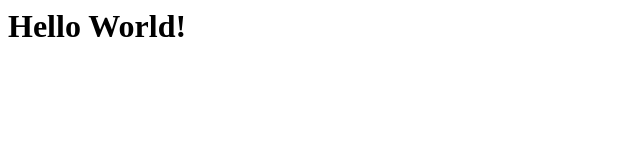
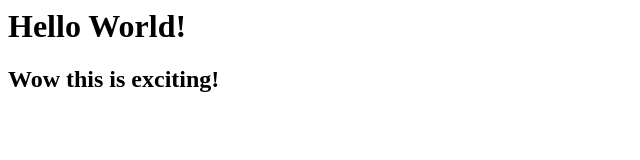
Before and after one commit to tpark1/tpark1.github.io, a plain HTML site: page index.html in a window 1280 px wide. Shown: the whole page, without its empty margins (0-640 px from the left). Drawn offline with Linux system fonts and the light colour scheme.

Commit message:
testing git key

```diff
--- a/index.html
+++ b/index.html
@@ -1,4 +1,5 @@
 <body>
   <h1> Hello World! </h1>
+  <h2> Wow this is exciting! </h2>
 
 </body>
```
